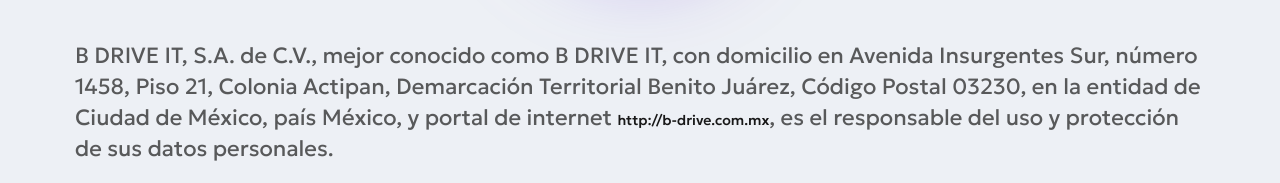
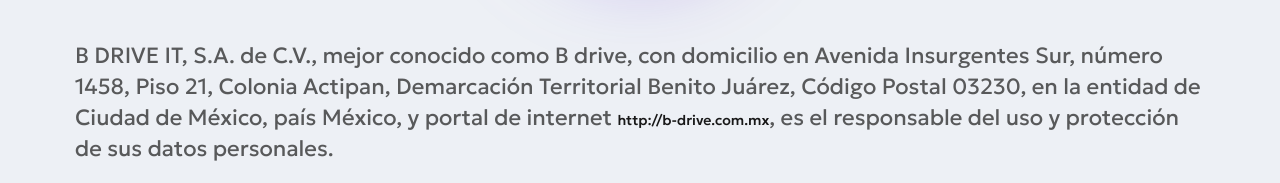
Before and after one commit to jahflavio/test-website, a plain HTML site: page politica-de-privacidad.html in a window 1280 px wide. Shown: the part 359-542 px from the top of the page. Drawn offline with Linux system fonts and the light colour scheme.

Commit message:
Update politica-de-privacidad.html

```diff
--- a/politica-de-privacidad.html
+++ b/politica-de-privacidad.html
@@ -497,7 +497,7 @@
           <!-- Responsable -->
           <div class="reveal-me">
             <p>
-              B DRIVE IT, S.A. de C.V., mejor conocido como B DRIVE IT, con domicilio en Avenida Insurgentes Sur, número
+              B DRIVE IT, S.A. de C.V., mejor conocido como B drive, con domicilio en Avenida Insurgentes Sur, número
               1458, Piso 21, Colonia Actipan, Demarcación Territorial Benito Juárez, Código Postal 03230, en la entidad
               de Ciudad de México, país México, y portal de internet <a href="http://b-drive.com.mx"
                 target="_blank">http://b-drive.com.mx</a>, es el responsable del uso y protección de sus datos
```
